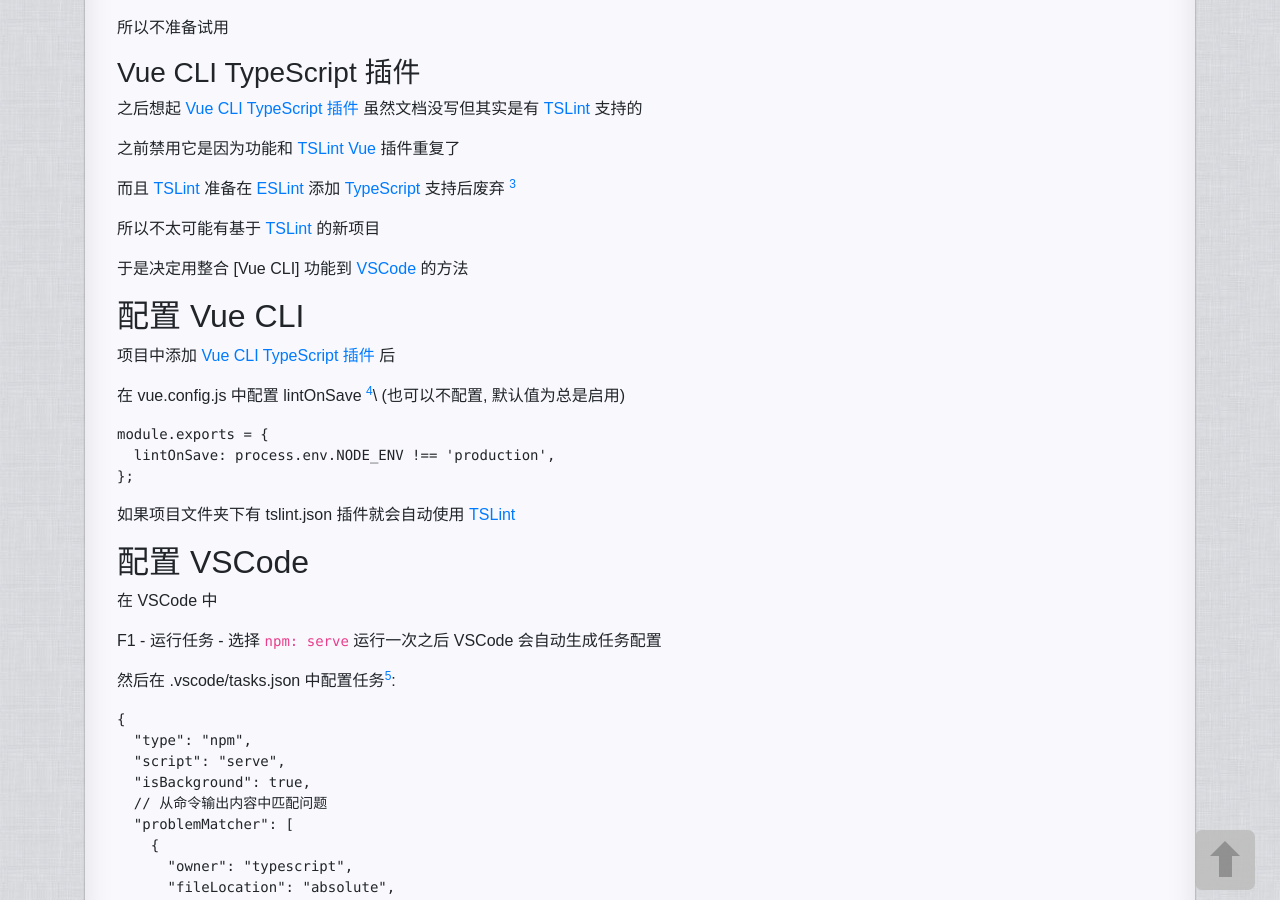
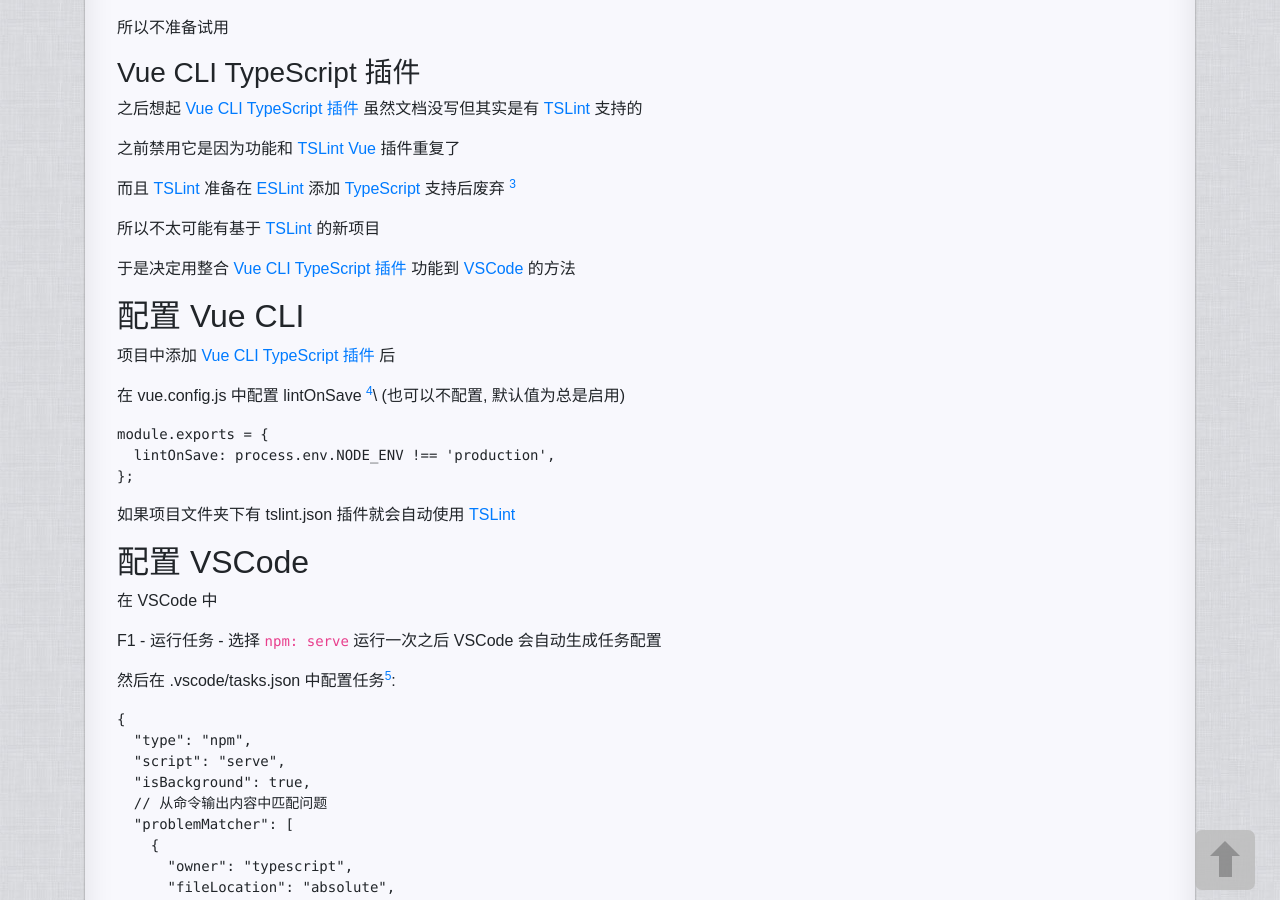
Before and after one commit to NateScarlet/NateScarlet.Github.io, a Jekyll site: the page built from _posts/2019-05-09-在-vscode-中不靠插件使用-vue-单文件组件-tslint.md, in a window 1280 px wide and 900 px high, scrolled down 618 px. Built offline with Jekyll 4.4.1, drawn with Linux system fonts in a browser that asks for light colours; comment, search, counter and statistics services are not loaded; a style sheet for code colours, icons or effects is not loaded.

Commit message:
update post

```diff
--- a/_posts/2019-05-09-在-vscode-中不靠插件使用-vue-单文件组件-tslint.md
+++ b/_posts/2019-05-09-在-vscode-中不靠插件使用-vue-单文件组件-tslint.md
@@ -39,7 +39,7 @@
 
 所以不太可能有基于 [TSLint] 的新项目
 
-于是决定用整合 [Vue CLI] 功能到 [VSCode] 的方法
+于是决定用整合 [Vue CLI TypeScript 插件] 功能到 [VSCode] 的方法
 
 ## 配置 Vue CLI
 
```
